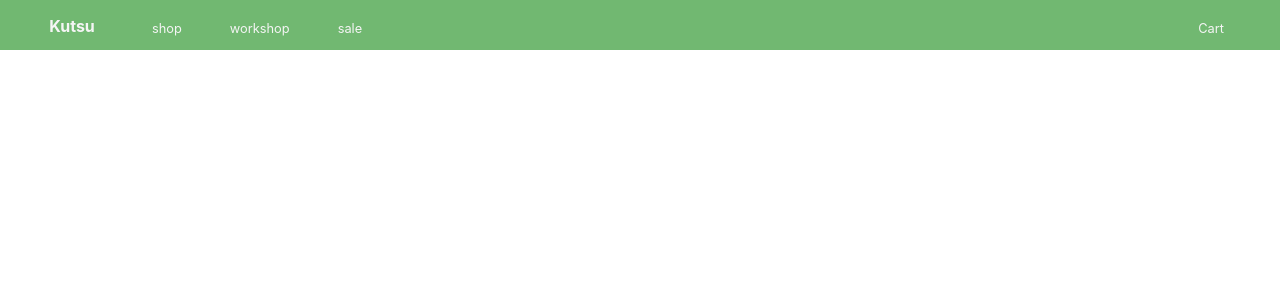
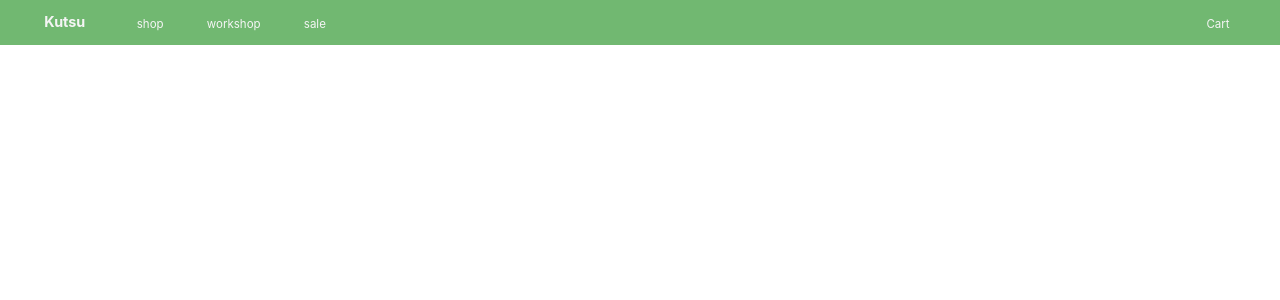
Before and after one commit to vanquiche/kutsu-eCommerce, a React (Create React App) app: page / in a window 1280 px wide. Shown: the top 300 px of the page. Built offline with nearby package versions, Linux system fonts and the light colour scheme.

Commit message:
add global css values

```diff
--- a/src/App.css
+++ b/src/App.css
@@ -1,10 +1,5 @@
-* {
-  box-sizing: border-box;
-}
-html, body {
-  padding: 0;
-  margin: 0;
-}
+
+
 .App {
   text-align: center;
 }
--- a/src/index.css
+++ b/src/index.css
@@ -1,13 +1,37 @@
-body {
+:root {
+  --logoColor: rgb(32, 172, 106);
+  --fontColor: rgb(80, 80, 80);
+  --bgColor: white;
+  --navColor: white
+}
+* {
+  box-sizing: border-box;
+}
+body,html {
   margin: 0;
+  padding: 0;
   font-family: -apple-system, BlinkMacSystemFont, 'Segoe UI', 'Roboto', 'Oxygen',
     'Ubuntu', 'Cantarell', 'Fira Sans', 'Droid Sans', 'Helvetica Neue',
     sans-serif;
   -webkit-font-smoothing: antialiased;
   -moz-osx-font-smoothing: grayscale;
+    font-size: .9rem;
+  color: var(--fontColor);
+  background-color: var(--bgColor);
 }
-
+li:focus {
+  outline: none;
+  border-bottom: 2px solid var(--logoColor)
+}
+li {
+  list-style-type: none;
+}
 code {
   font-family: source-code-pro, Menlo, Monaco, Consolas, 'Courier New',
     monospace;
 }
+button {
+  background: none;
+  border: none;
+  cursor: pointer;
+}
--- a/src/index.tsx
+++ b/src/index.tsx
@@ -1,5 +1,6 @@
 import React from 'react';
 import ReactDOM from 'react-dom';
+import 'normalize.css';
 import './index.css';
 import App from './App';
 import { BrowserRouter } from 'react-router-dom';
```
